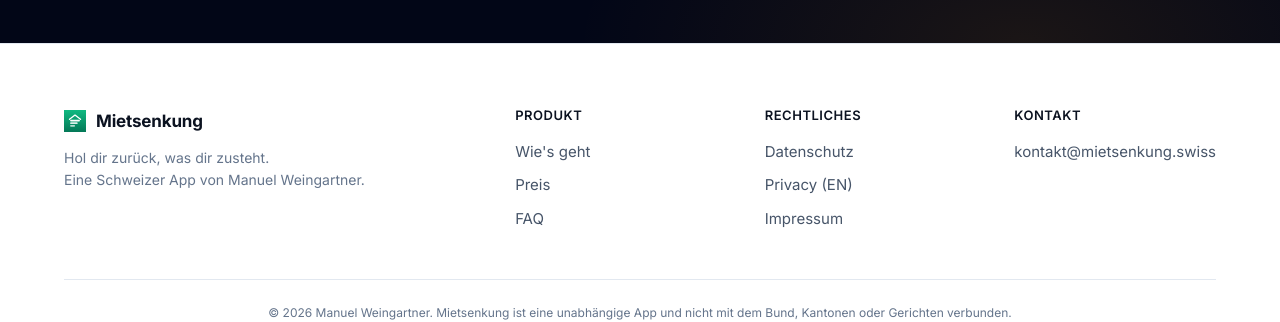
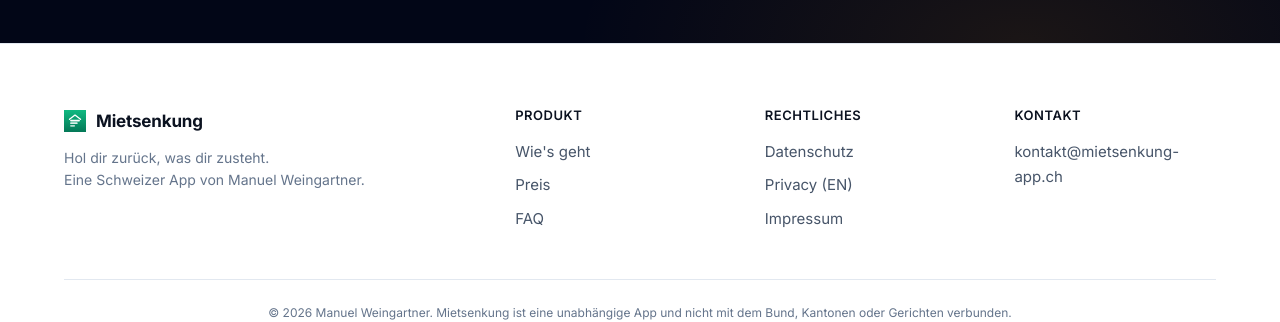
Before and after one commit to mietsenkung-app/mietsenkung-app.github.io, a Jekyll site: the page built from index.md, in a window 1280 px wide and 900 px high, scrolled down 5541 px. Shown: the part 545-867 px from the top of the window. Built offline with Jekyll 4.4.1, drawn with Linux system fonts in a browser that asks for light colours.

Commit message:
domain: switch custom domain to mietsenkung-app.ch
After BAKOM rejected mietsenkung.swiss on 2026-05-07 (Art. 53 VID, no
objective link to natural person), the project moved to mietsenkung-app.ch
(Infomaniak, registered same day). DNS at Infomaniak now points apex at
GitHub Pages (4x A records 185.199.108-111.153) and CNAME www at this repo.

Changes:
- New CNAME file with mietsenkung-app.ch
- _config.yml url -> https://mietsenkung-app.ch
- _layouts/default.html footer mailto: kontakt@mietsenkung-app.ch
- README.md self-reference updated

```diff
--- /dev/null
+++ b/CNAME
@@ -0,0 +1 @@
+mietsenkung-app.ch
--- a/_config.yml
+++ b/_config.yml
@@ -1,6 +1,6 @@
 title: Mietsenkung
 description: Schweizer App, die in 2 Minuten prüft ob dir eine Mietsenkung zusteht und das Senkungsbegehren mit einem Tap per Post versendet.
-url: https://mietsenkung-app.github.io
+url: https://mietsenkung-app.ch
 lang: de-CH
 markdown: kramdown
 kramdown:
--- a/_layouts/default.html
+++ b/_layouts/default.html
@@ -106,7 +106,7 @@
       <div>
         <h4>{{ t.foot_h_contact }}</h4>
         <ul>
-          <li><a href="mailto:kontakt@mietsenkung.swiss">kontakt@mietsenkung.swiss</a></li>
+          <li><a href="mailto:kontakt@mietsenkung-app.ch">kontakt@mietsenkung-app.ch</a></li>
         </ul>
       </div>
     </div>
```
Also changed, not shown: README.md.
